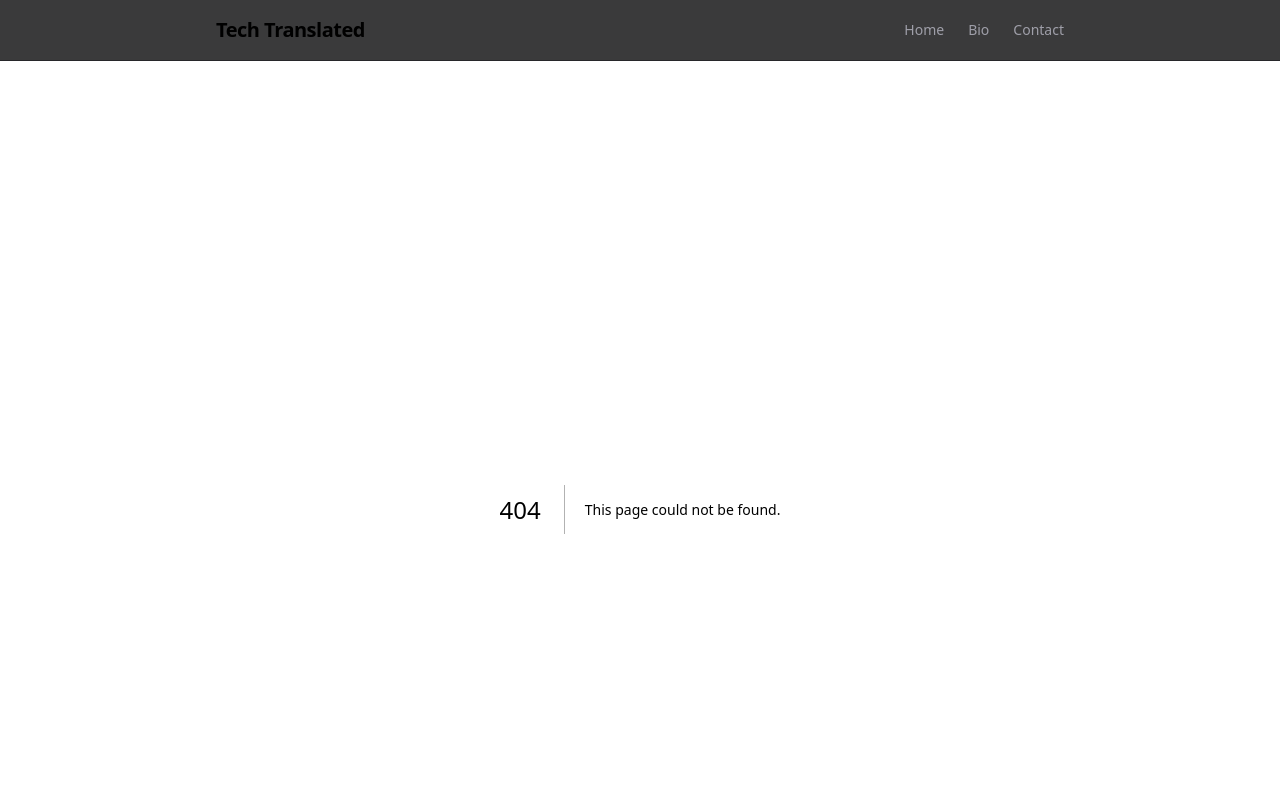
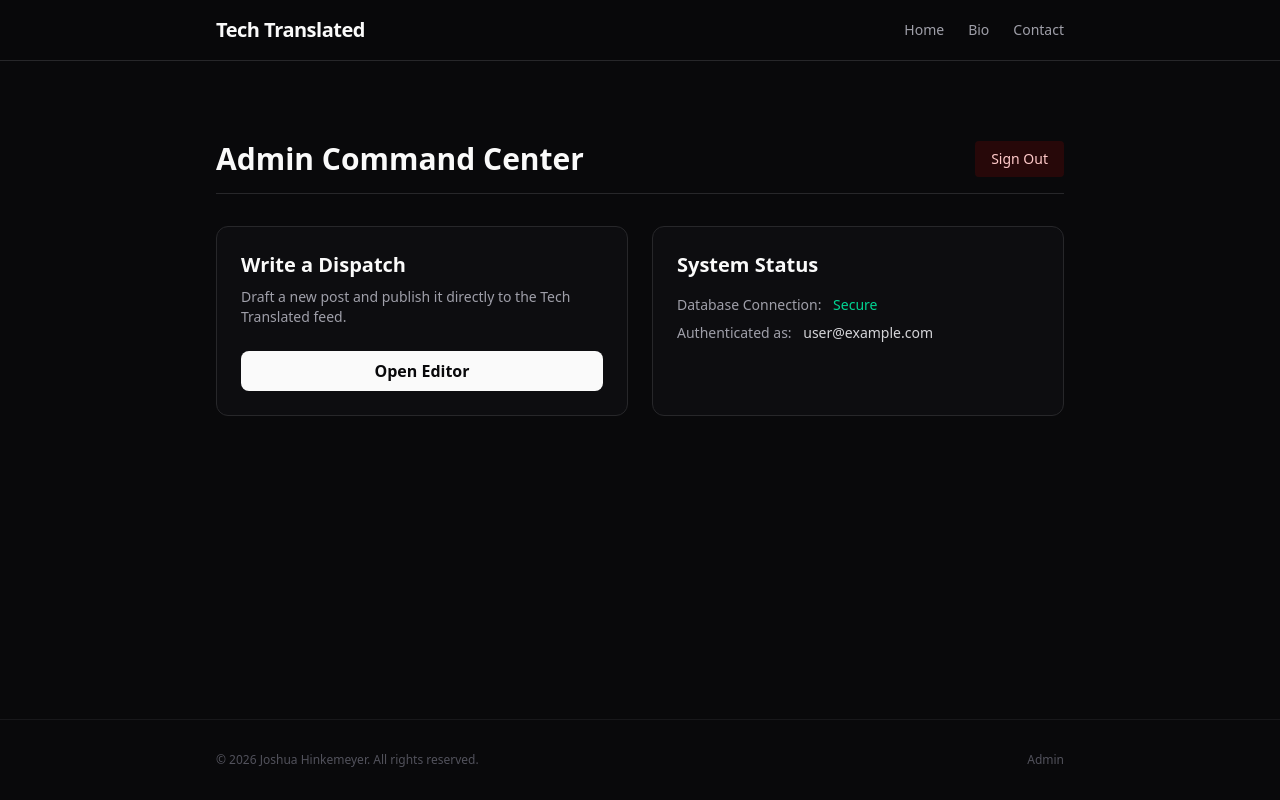
Before and after one commit to Jhinkemeyer/tech-translated, a Next.js app: page /admin/dashboard in a window 1280 px wide. Before the commit this address had no page. Shown: the top 800 px of the page. Built offline with nearby package versions, Linux system fonts and the light colour scheme; no server answers; sample sign-in values are in the browser's storage.

Commit message:
Build secure admin dashboard and Firebase authentication

```diff
--- /dev/null
+++ b/app/admin/dashboard/page.tsx
@@ -0,0 +1,79 @@
+"use client";
+
+import { useEffect, useState } from "react";
+import { auth } from "../../../lib/firebase";
+import { onAuthStateChanged, signOut } from "firebase/auth";
+import { useRouter } from "next/navigation";
+
+export default function Dashboard() {
+  const [user, setUser] = useState<any>(null);
+  const router = useRouter();
+
+  // This checks if you have the secret Firebase keycard
+  useEffect(() => {
+    const unsubscribe = onAuthStateChanged(auth, (currentUser) => {
+      if (currentUser) {
+        setUser(currentUser);
+      } else {
+        // No keycard? Kick them back to the login page!
+        router.push("/admin");
+      }
+    });
+    return () => unsubscribe();
+  }, [router]);
+
+  const handleSignOut = async () => {
+    await signOut(auth);
+    router.push("/");
+  };
+
+  // Show a quick loading state while it checks the keycard
+  if (!user)
+    return (
+      <div className="text-center mt-20 text-zinc-500 font-mono">
+        Verifying credentials...
+      </div>
+    );
+
+  return (
+    <div className="max-w-4xl mx-auto mt-8">
+      <div className="flex justify-between items-center mb-8 border-b border-zinc-800 pb-4">
+        <h1 className="text-3xl font-bold">Admin Command Center</h1>
+        <button
+          onClick={handleSignOut}
+          className="bg-red-950/50 text-red-200 px-4 py-2 rounded hover:bg-red-900/50 transition-colors text-sm font-medium"
+        >
+          Sign Out
+        </button>
+      </div>
+
+      <div className="grid grid-cols-1 md:grid-cols-2 gap-6">
+        {/* We will wire this up to a real text editor soon */}
+        <div className="p-6 border border-zinc-800 rounded-xl bg-zinc-900/30">
+          <h2 className="text-xl font-semibold mb-2">Write a Dispatch</h2>
+          <p className="text-zinc-400 text-sm mb-6">
+            Draft a new post and publish it directly to the Tech Translated
+            feed.
+          </p>
+          <button className="bg-zinc-50 text-zinc-950 font-bold px-6 py-2 rounded-lg hover:bg-zinc-200 transition-colors w-full">
+            Open Editor
+          </button>
+        </div>
+
+        <div className="p-6 border border-zinc-800 rounded-xl bg-zinc-900/30">
+          <h2 className="text-xl font-semibold mb-4">System Status</h2>
+          <div className="space-y-2 text-sm">
+            <p className="text-zinc-400">
+              Database Connection:{" "}
+              <span className="text-emerald-400 font-medium ml-2">Secure</span>
+            </p>
+            <p className="text-zinc-400">
+              Authenticated as:{" "}
+              <span className="text-zinc-300 ml-2">{user.email}</span>
+            </p>
+          </div>
+        </div>
+      </div>
+    </div>
+  );
+}
--- /dev/null
+++ b/app/admin/page.tsx
@@ -0,0 +1,73 @@
+"use client";
+
+import { useState } from "react";
+import { signInWithEmailAndPassword } from "firebase/auth";
+import { auth } from "../../lib/firebase";
+import { useRouter } from "next/navigation";
+
+export default function AdminLogin() {
+  const [email, setEmail] = useState("");
+  const [password, setPassword] = useState("");
+  const [error, setError] = useState("");
+  const router = useRouter();
+
+  const handleLogin = async (e: React.FormEvent) => {
+    e.preventDefault();
+    setError(""); // Clear any old errors
+
+    try {
+      await signInWithEmailAndPassword(auth, email, password);
+      // If successful, send them to the dashboard
+      router.push("/admin/dashboard");
+    } catch (err: any) {
+      console.error("Firebase Auth Error:", err);
+      setError(err.message || "Access Denied.");
+    }
+  };
+
+  return (
+    <div className="max-w-md mx-auto mt-12 p-8 border border-zinc-800 rounded-xl bg-zinc-900/30">
+      <h1 className="text-3xl font-bold mb-6 text-center">Admin Access</h1>
+
+      {/* This box only shows up if there is an error */}
+      {error && (
+        <div className="bg-red-950/50 border border-red-900 text-red-200 px-4 py-3 rounded-lg mb-6 text-sm text-center">
+          {error}
+        </div>
+      )}
+
+      <form onSubmit={handleLogin} className="space-y-6">
+        <div>
+          <label className="block text-sm font-medium text-zinc-400 mb-2">
+            Email
+          </label>
+          <input
+            type="email"
+            value={email}
+            onChange={(e) => setEmail(e.target.value)}
+            className="w-full bg-zinc-900 border border-zinc-800 rounded-lg px-4 py-3 text-zinc-50 focus:outline-none focus:border-zinc-600 transition-colors"
+            required
+          />
+        </div>
+        <div>
+          <label className="block text-sm font-medium text-zinc-400 mb-2">
+            Password
+          </label>
+          <input
+            type="password"
+            value={password}
+            onChange={(e) => setPassword(e.target.value)}
+            className="w-full bg-zinc-900 border border-zinc-800 rounded-lg px-4 py-3 text-zinc-50 focus:outline-none focus:border-zinc-600 transition-colors"
+            required
+          />
+        </div>
+        <button
+          type="submit"
+          className="w-full bg-zinc-50 text-zinc-950 font-bold px-8 py-3 rounded-lg hover:bg-zinc-200 transition-colors"
+        >
+          Authenticate
+        </button>
+      </form>
+    </div>
+  );
+}
--- /dev/null
+++ b/lib/firebase.ts
@@ -0,0 +1,28 @@
+import { initializeApp, getApps, getApp } from "firebase/app";
+import { getAuth } from "firebase/auth";
+import { getFirestore } from "firebase/firestore";
+
+const firebaseConfig = {
+  apiKey: "AIzaSyAYUeeDS3B7--K79GZ6CXyo72Zl2aVWChQ",
+
+  authDomain: "tech-translated-55e1d.firebaseapp.com",
+
+  projectId: "tech-translated-55e1d",
+
+  storageBucket: "tech-translated-55e1d.firebasestorage.app",
+
+  messagingSenderId: "400088323989",
+
+  appId: "1:400088323989:web:01951f8d99f2a0a89fc89c",
+
+  measurementId: "G-M2E59F6JQG",
+};
+
+console.log("Checking API Key:", firebaseConfig.apiKey);
+
+// Initialize Firebase (this prevents Next.js from trying to initialize it twice during local reloads)
+const app = !getApps().length ? initializeApp(firebaseConfig) : getApp();
+const auth = getAuth(app);
+const db = getFirestore(app);
+
+export { app, auth, db };
--- a/package.json
+++ b/package.json
@@ -9,6 +9,7 @@
     "lint": "eslint"
   },
   "dependencies": {
+    "firebase": "^12.10.0",
     "next": "16.1.6",
     "react": "19.2.3",
     "react-dom": "19.2.3"
```
Also changed, not shown: 1 other file (tests, documents, lock files or other folders).
